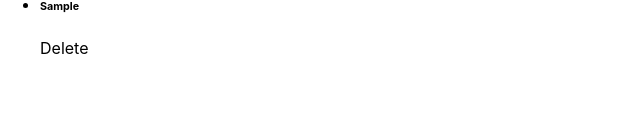
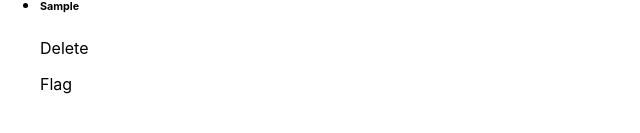
Before and after one commit to halevans/Ski-Map-App, a React (Create React App) app: page / in a window 1280 px wide. Both pictures are taken after typing "Sample" into the empty fields and a click on the button "Add item". Shown: the part 247-380 px from the top of the page, without its empty margins (0-640 px from the left). Built offline with nearby package versions, Linux system fonts and the light colour scheme.

Commit message:
added handleFlag method in ListItem component

```diff
--- a/src/ListContainer.js
+++ b/src/ListContainer.js
@@ -43,7 +43,7 @@ class ListContainer extends Component {
 
     handleDelete = (id) => {
         const remainingItems = this.state.items.filter((item) => {
-            return item.id !== id
+            return item.id !== id;
         });
         this.setState({
             items: remainingItems
--- a/src/ListItem.js
+++ b/src/ListItem.js
@@ -1,6 +1,26 @@
 import React, { Component } from "react";
 
 class ListItem extends Component {
+    constructor(props) {
+        super(props);
+        this.state = {
+            backgroundColour: ""
+        }
+    }
+
+    handleFlag = () => {
+        console.log("flag")
+        if (this.state.backgroundColour === "") {
+            this.setState({
+                backgroundColour: "rgb(255, 0, 0, 0.5)"
+            });
+        } else {
+            this.setState({
+                backgroundColour: ""
+            });
+        }
+    }
+
     render() {
         return(
             <>
@@ -10,6 +30,11 @@ class ListItem extends Component {
                 <span onClick={this.props.handleDelete}>
                     <p>Delete</p>
                 </span>
+                <div
+                    onClick={this.handleFlag}
+                    style={{backgroundColor: this.state.backgroundColour}}>
+                    <p>Flag</p>
+                </div>
             </>
         );
     }
```
